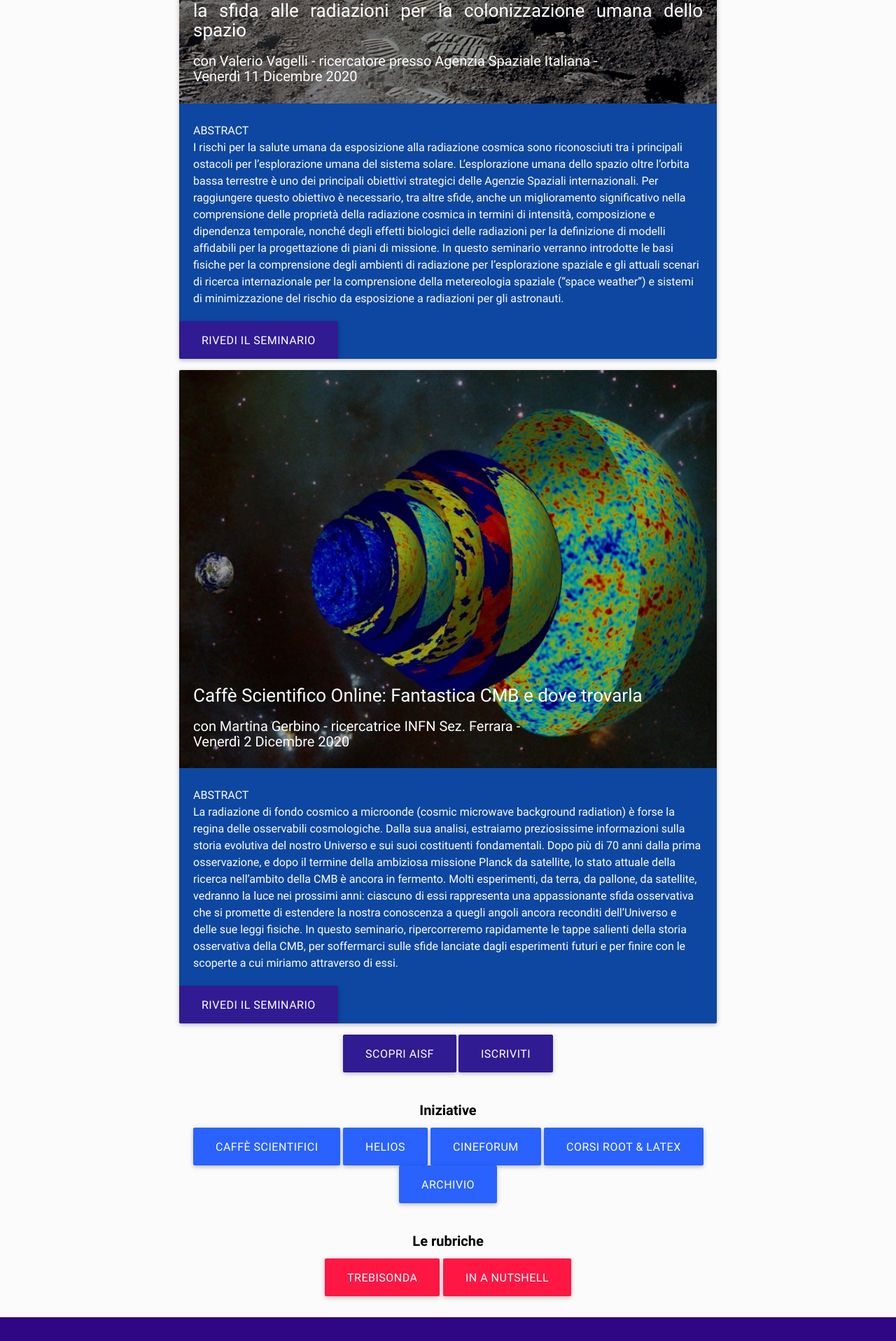
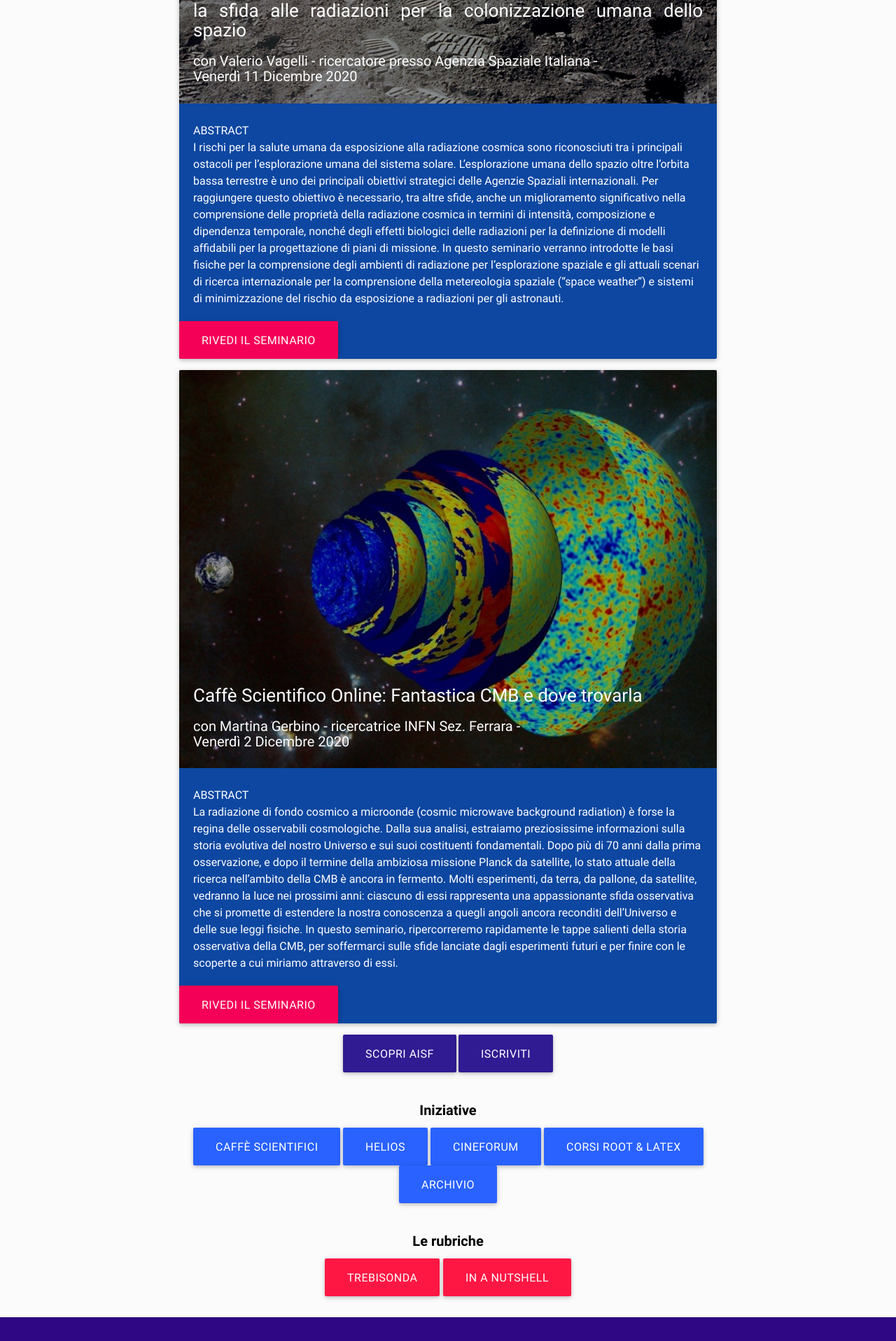
Before and after one commit to ai-sf/aisf_perugia, a Jekyll site: the page built from index.html, in a window 1280 px wide. Shown: the part 1330-3247 px from the top of the page at 70% size. Built offline with Jekyll 4.4.1, drawn with Linux system fonts in a browser that asks for light colours; nearby versions of some CDN libraries.

Commit message:
Update index.html

```diff
--- a/index.html
+++ b/index.html
@@ -37,7 +37,7 @@ img: Aisfpg
 In questo seminario verranno introdotte le basi fisiche per la comprensione degli ambienti di radiazione per l’esplorazione spaziale e gli attuali scenari di ricerca internazionale per la comprensione della metereologia spaziale (“space weather”) e sistemi di minimizzazione del rischio da esposizione a radiazioni per gli astronauti.
   </p>
       </div>
-      <a class="waves-effect waves-light btn-large deep-purple darken-4"
+      <a class="waves-effect waves-light btn-large pink accent-3"
       href="https://fb.watch/2q8urf5MM1/">  Rivedi il seminario</a>
     </div>
   </div>
@@ -56,7 +56,7 @@ In questo seminario verranno introdotte le basi fisiche per la comprensione degl
           <p> ABSTRACT <br> La radiazione di fondo cosmico a microonde (cosmic microwave background radiation) è forse la regina delle osservabili cosmologiche. Dalla sua analisi, estraiamo preziosissime informazioni sulla storia evolutiva del nostro Universo e sui suoi costituenti fondamentali. Dopo più di 70 anni dalla prima osservazione, e dopo il termine della ambiziosa missione Planck da satellite, lo stato attuale della ricerca nell’ambito della CMB è ancora in fermento. Molti esperimenti, da terra, da pallone, da satellite, vedranno la luce nei prossimi anni: ciascuno di essi rappresenta una appassionante sfida osservativa che si promette di estendere la nostra conoscenza a quegli angoli ancora reconditi dell’Universo e delle sue leggi fisiche. In questo seminario, ripercorreremo rapidamente le tappe salienti della storia osservativa della CMB, per soffermarci sulle sfide lanciate dagli esperimenti futuri e per finire con le scoperte a cui miriamo attraverso di essi.  </p>
         </div>
 
-        <a class="waves-effect waves-light btn-large deep-purple darken-4"
+        <a class="waves-effect waves-light btn-large pink accent-3"
         href="https://fb.watch/2q8D8OqFtj/">  Rivedi il seminario</a>
 
       </div>
```
